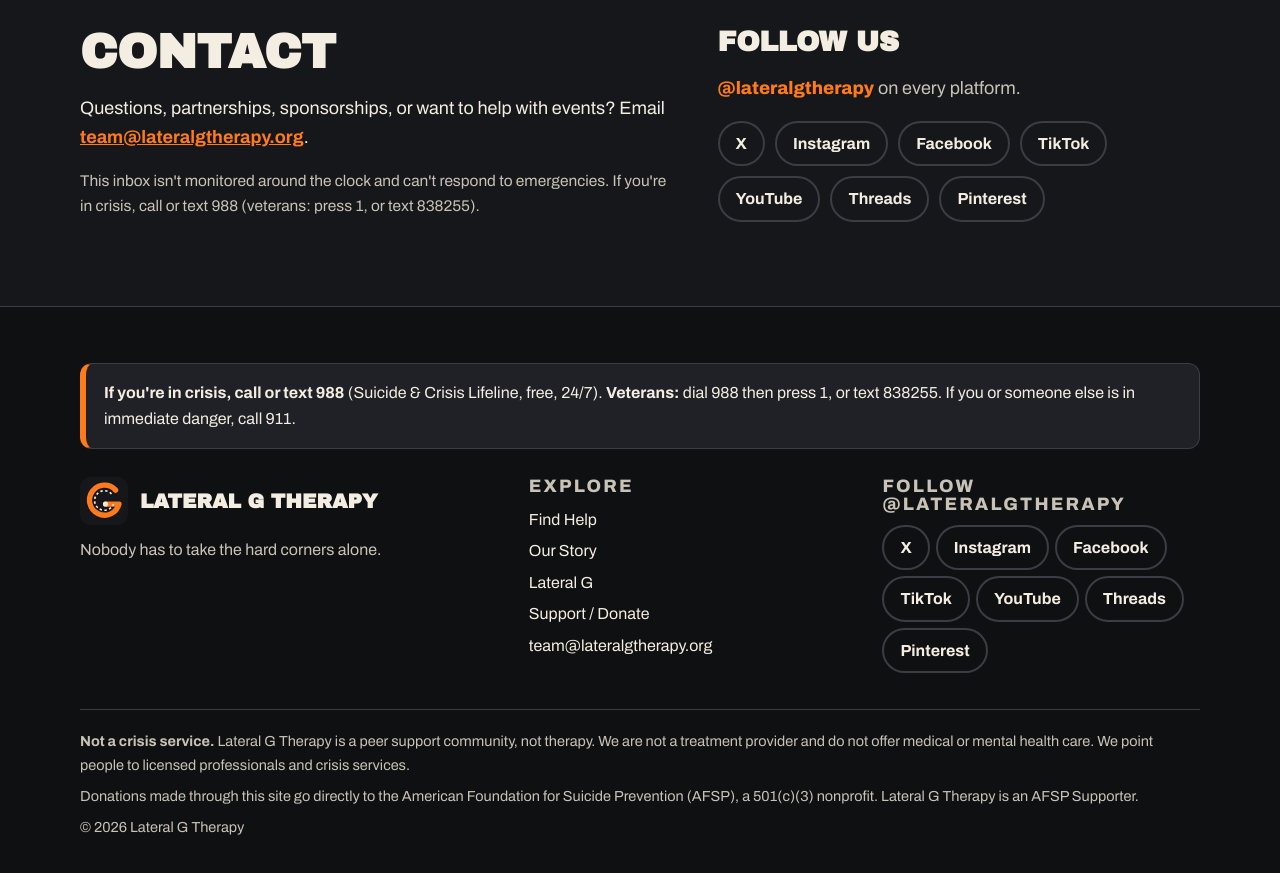
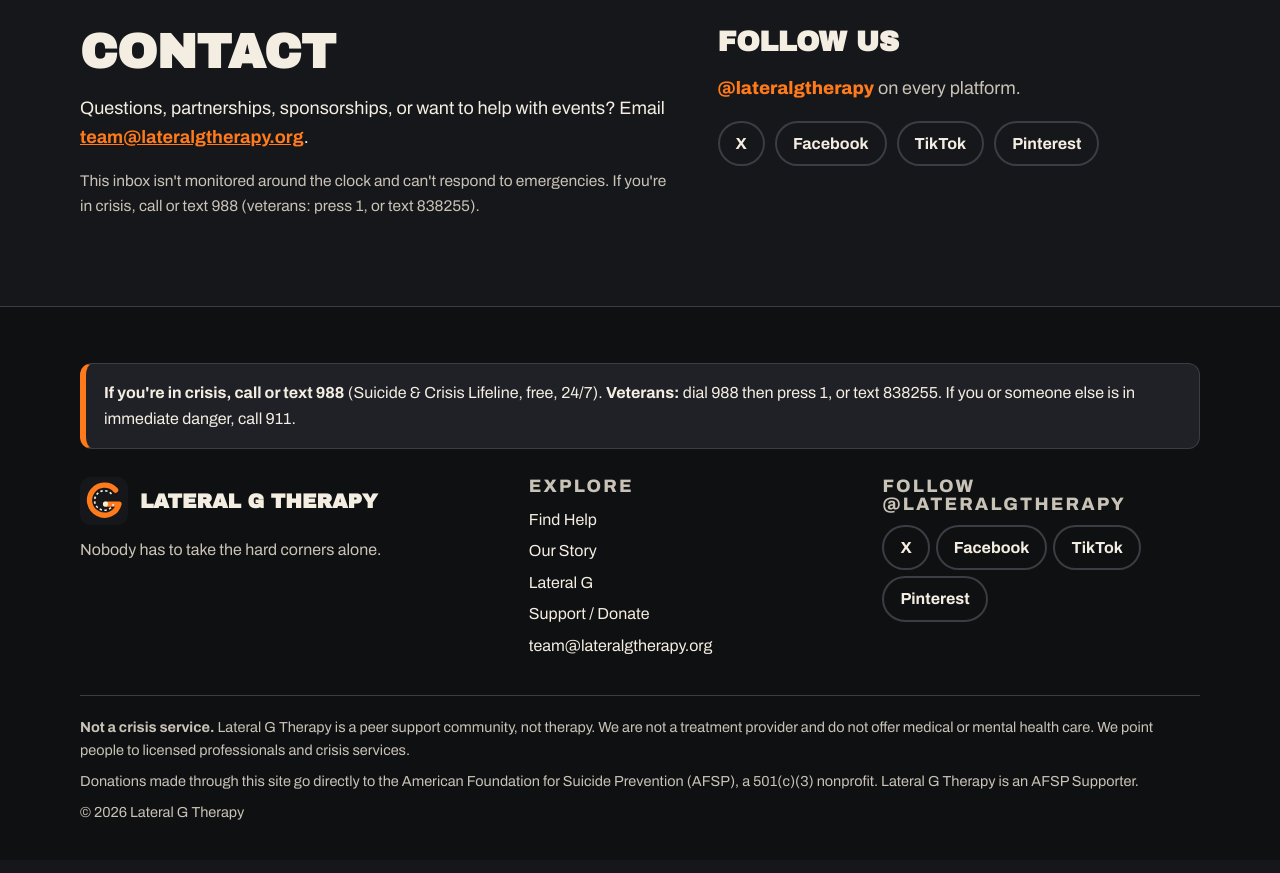
Before and after one commit to lateralgtherapy/lateralgtherapy.org, a plain HTML site: page support.html in a window 1280 px wide. Shown: the part 1800-2673 px from the top of the page. Drawn offline with Linux system fonts and the light colour scheme.

Commit message:
Add live LGT social links

```diff
--- a/support.html
+++ b/support.html
@@ -95,15 +95,15 @@
         <div>
           <h2 style="font-size:28px">Follow us</h2>
           <p class="muted"><span class="handle">@lateralgtherapy</span> on every platform.</p>
-          <!-- TODO: social URLs are placeholders for @lateralgtherapy; confirm once accounts exist. -->
+          <!-- TODO: Instagram, Threads, and YouTube stay hidden until those accounts are live. -->
         <ul class="social">
           <li><a href="https://x.com/lateralgtherapy" rel="noopener" aria-label="Lateral G Therapy on X">X</a></li>
-          <li><a href="https://www.instagram.com/lateralgtherapy" rel="noopener" aria-label="Lateral G Therapy on Instagram">Instagram</a></li>
+          <!-- TODO: add Instagram once the account is live: https://www.instagram.com/lateralgtherapy/ -->
           <li><a href="https://www.facebook.com/lateralgtherapy" rel="noopener" aria-label="Lateral G Therapy on Facebook">Facebook</a></li>
           <li><a href="https://www.tiktok.com/@lateralgtherapy" rel="noopener" aria-label="Lateral G Therapy on TikTok">TikTok</a></li>
-          <li><a href="https://www.youtube.com/@lateralgtherapy" rel="noopener" aria-label="Lateral G Therapy on YouTube">YouTube</a></li>
-          <li><a href="https://www.threads.net/@lateralgtherapy" rel="noopener" aria-label="Lateral G Therapy on Threads">Threads</a></li>
-          <li><a href="https://www.pinterest.com/lateralgtherapy" rel="noopener" aria-label="Lateral G Therapy on Pinterest">Pinterest</a></li>
+          <!-- TODO: add YouTube once the channel is live: https://www.youtube.com/@lateralgtherapy -->
+          <!-- TODO: add Threads once the account is live: https://www.threads.com/@lateralgtherapy -->
+          <li><a href="https://www.pinterest.com/lateralgtherapy/" rel="noopener" aria-label="Lateral G Therapy on Pinterest">Pinterest</a></li>
         </ul>
         </div>
       </div>
@@ -131,15 +131,15 @@
         </div>
         <div>
           <h2>Follow @lateralgtherapy</h2>
-          <!-- TODO: social URLs are placeholders for @lateralgtherapy; confirm once accounts exist. -->
+          <!-- TODO: Instagram, Threads, and YouTube stay hidden until those accounts are live. -->
         <ul class="social">
           <li><a href="https://x.com/lateralgtherapy" rel="noopener" aria-label="Lateral G Therapy on X">X</a></li>
-          <li><a href="https://www.instagram.com/lateralgtherapy" rel="noopener" aria-label="Lateral G Therapy on Instagram">Instagram</a></li>
+          <!-- TODO: add Instagram once the account is live: https://www.instagram.com/lateralgtherapy/ -->
           <li><a href="https://www.facebook.com/lateralgtherapy" rel="noopener" aria-label="Lateral G Therapy on Facebook">Facebook</a></li>
           <li><a href="https://www.tiktok.com/@lateralgtherapy" rel="noopener" aria-label="Lateral G Therapy on TikTok">TikTok</a></li>
-          <li><a href="https://www.youtube.com/@lateralgtherapy" rel="noopener" aria-label="Lateral G Therapy on YouTube">YouTube</a></li>
-          <li><a href="https://www.threads.net/@lateralgtherapy" rel="noopener" aria-label="Lateral G Therapy on Threads">Threads</a></li>
-          <li><a href="https://www.pinterest.com/lateralgtherapy" rel="noopener" aria-label="Lateral G Therapy on Pinterest">Pinterest</a></li>
+          <!-- TODO: add YouTube once the channel is live: https://www.youtube.com/@lateralgtherapy -->
+          <!-- TODO: add Threads once the account is live: https://www.threads.com/@lateralgtherapy -->
+          <li><a href="https://www.pinterest.com/lateralgtherapy/" rel="noopener" aria-label="Lateral G Therapy on Pinterest">Pinterest</a></li>
         </ul>
         </div>
       </div>
```
Also changed, not shown: find-help.html (+5 -5 lines), index.html (+10 -10 lines), lateral-g.html (+5 -5 lines), our-story.html (+5 -5 lines).
